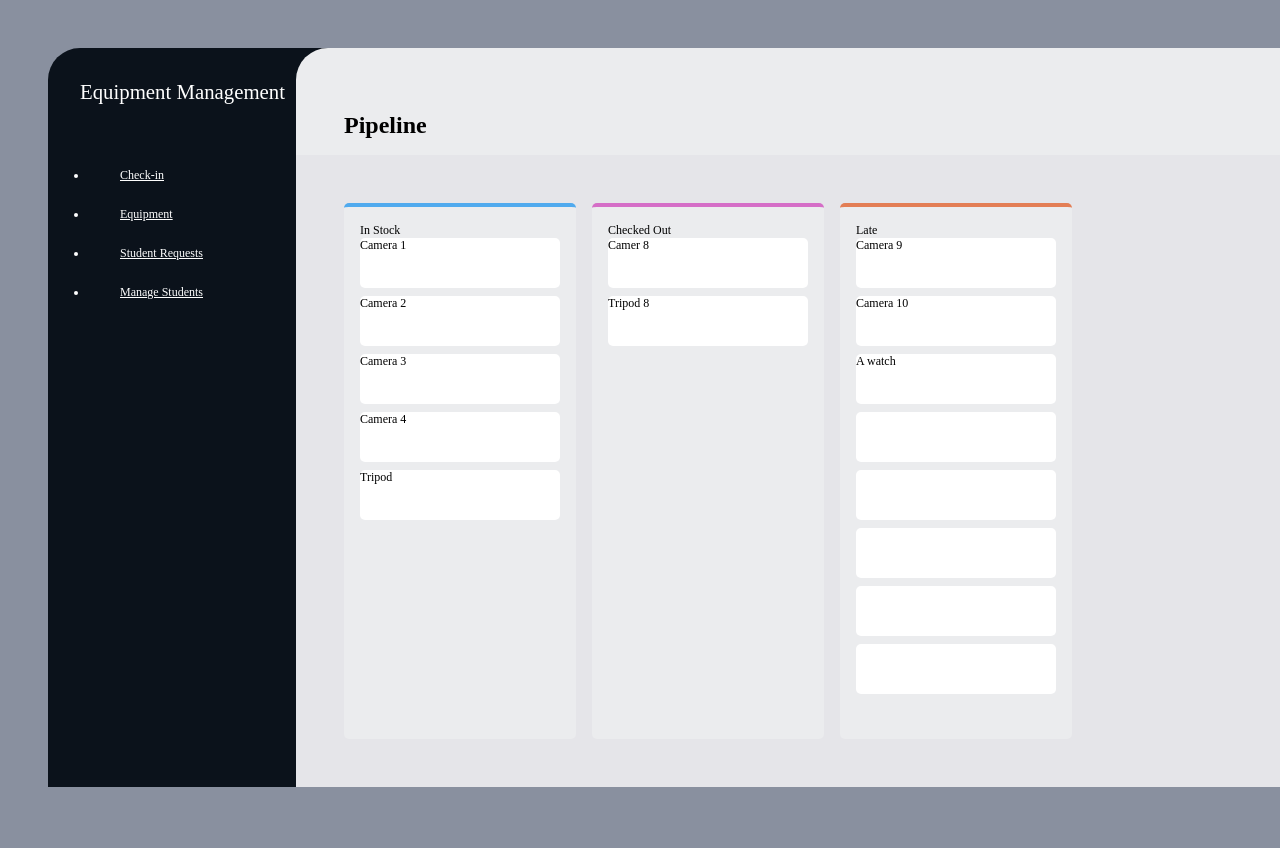
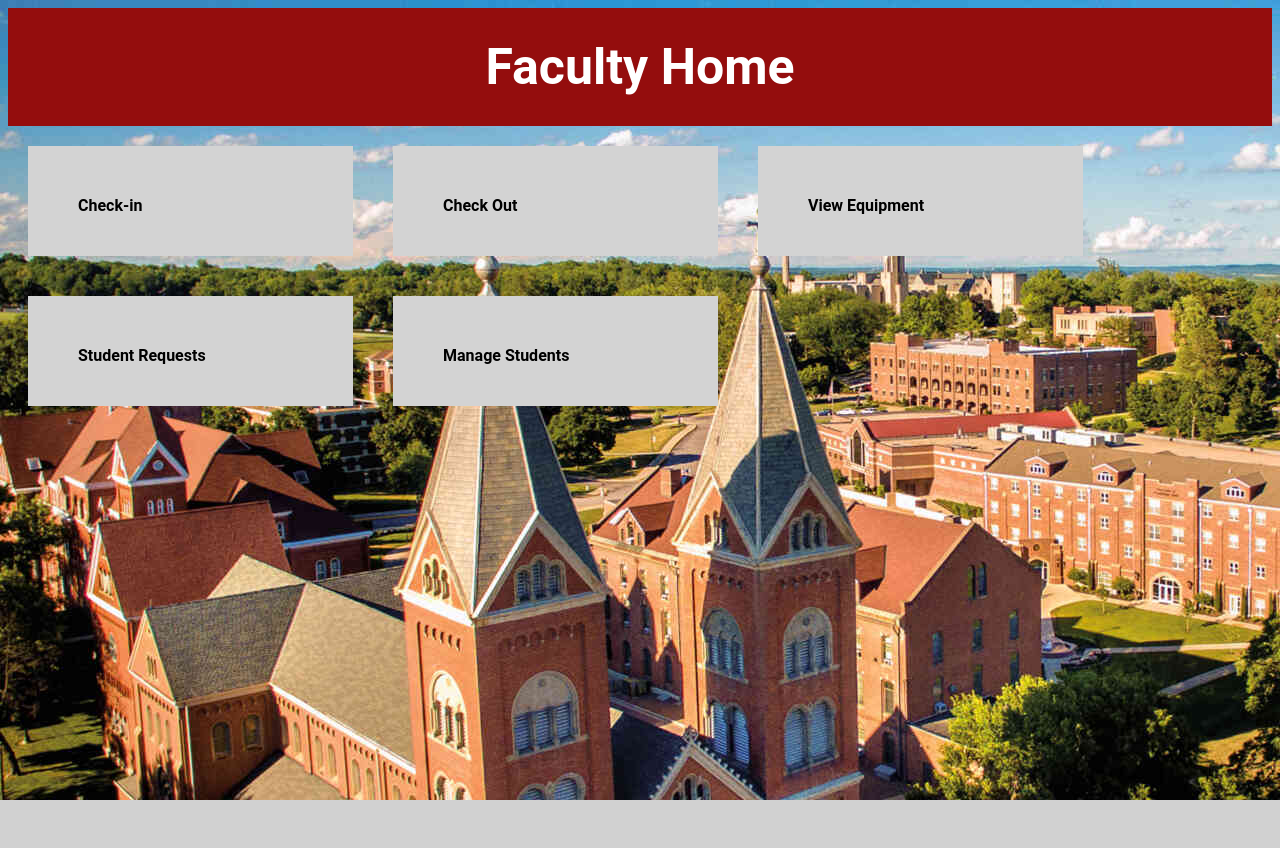
Before and after one commit to JosephBourke/SeniorCapstoneProject, a PHP site: page /faculty_home/index.html in a window 1280 px wide. After the commit the page ends 800 px from the top, so only its background shows below. Run offline with PHP 8.4, Linux system fonts and the light colour scheme.

Commit message:
prettifying
yeah, that

```diff
--- a/website/www/faculty_home/index.html
+++ b/website/www/faculty_home/index.html
@@ -1,257 +1,71 @@
 <!doctype html>
-<!--<header>-->
+
 <style>
-  body {
-    background: #89909f;
-    padding: 3rem 0 0 3rem;
-    font-size: 12px;
-    height: 100vh;
-    margin: 0;
-    overflow: hidden;
+  header {
+    background-color: rgb(148, 13, 13);
+    color: #fff;
+    padding: 30px;
+    text-align: center;
+    font-size: 50px;
   }
 
-  .site-wrap {
-    display: grid;
-    grid-template-columns: 280px 1fr;
+  body {
+
+    background-image: url("about-2000x1000.jpg");
+    font-family: "Roboto", sans-serif;
+    -webkit-font-smoothing: antialiased;
+    -moz-osx-font-smoothing: grayscale;
   }
 
-  .site-nav {
-    background: #0b121b;
-    color: white;
-    border-top-left-radius: 2rem;
+  .flex-container {
     display: flex;
-    flex-direction: column;
+    flex-wrap: wrap;
 
-    a {
-      color: inherit;
-    }
-
-    ul {
-      margin-bottom: auto;
-      li {
-        a {
-          display: block;
-          padding: 0.75rem 0.5rem 0.75rem 2rem;
-          position: relative;
-          &:hover,
-          &:focus {
-            color: #4371c5;
-          }
-        }
-        &.active > a {
-          background: linear-gradient(to right, #101b2d, transparent);
-          &::before {
-            content: "";
-            position: absolute;
-            left: 0;
-            top: 0;
-            height: 100%;
-            background: #4676cd;
-            width: 5px;
-            border-top-right-radius: 4px;
-            border-bottom-right-radius: 4px;
-          }
-        }
-      }
-      ul {
-        padding-left: 1rem;
-        margin-bottom: 0.5rem;
-        a {
-          padding-top: 0.4rem;
-          padding-bottom: 0.4rem;
-        }
-      }
-    }
+    align-content: center;
   }
 
-  .note {
-    width: calc(100% - 6rem);
-    margin: 2rem;
-    background: #171c26;
-    border-radius: 10px;
-    padding: 1rem;
-    h3 {
-      font-size: 0.9rem;
-      margin: 0 0 0.4rem 0;
-    }
-    p {
-      color: #717783;
-    }
+  .flex-container>div {
+    background-color: lightgrey;
+    width: 225px;
+    height: 10px;
+    border: 15px tomato;
+    padding: 50px;
+    margin: 20px;
   }
 
-  .name {
-    font-size: 1.3rem;
-    position: relative;
-    margin: 2rem 0 2rem 0;
-    padding: 0 2.5rem 0.5rem 2rem;
-    width: calc(100% - 3rem);
-    svg {
-      position: absolute;
-      fill: white;
-      width: 16px;
-      height: 16px;
-      right: 0;
-      top: 7px;
-    }
-    &::after {
-      content: "";
-      width: 8px;
-      height: 8px;
-      background: #4777ce;
-      border-radius: 20px;
-      position: absolute;
-      top: 6px;
-      right: -2px;
-    }
-  }
-
-  main {
-    border-top-left-radius: 2rem;
-    background: #ebecee;
-    margin-left: -2rem;
-    position: relative;
-    > header {
-      padding: 3rem 3rem 0 3rem;
-    }
-  }
-
-  .content-columns {
-    padding: 3rem;
-    display: flex;
-    background: #e5e5e9;
-    .col {
-      min-height: 500px;
-      width: 200px;
-      padding: 1rem;
-      background: #ebecee;
-      margin-right: 1rem;
-      box-shadow: 0 0 5px rgba(black, 0.04);
-      border-radius: 5px;
-      &:nth-child(1) {
-        border-top: 4px solid #50aaee;
-      }
-      &:nth-child(2) {
-        border-top: 4px solid #d56ec7;
-      }
-      &:nth-child(3) {
-        border-top: 4px solid #e37e55;
-      }
-      &:nth-child(4) {
-        border-top: 4px solid #ebbd41;
-      }
-    }
-  }
-
-  .item {
-    background: white;
-    box-shadow: 0 2px 4px rgba(black, 0.07);
-    min-height: 50px;
-    border-radius: 5px;
-    margin: 0 0 0.5rem 0;
-  }
-
-  .nav-tabs {
-    a {
-      margin-right: 2rem;
-      display: inline-block;
-      padding: 1rem 0 1rem 0;
-      font-size: 1.15rem;
-      color: #8c939e;
-      position: relative;
-      &.active {
-        color: #101620;
-        font-weight: 600;
-        span {
-          background: #d9dfea;
-          color: #5887d1;
-        }
-        &::after {
-          content: "";
-          position: absolute;
-          bottom: 0;
-          left: 0;
-          width: 100%;
-          height: 4px;
-          background: #457ace;
-          border-top-right-radius: 10px;
-          border-top-left-radius: 10px;
-        }
-      }
-      span {
-        border-radius: 10px;
-        font-size: 0.8rem;
-        padding: 0.25rem 0.4rem;
-        font-weight: 600;
-        vertical-align: middle;
-        position: relative;
-        top: -2px;
-        background: #dfe0e2;
-        color: #868d99;
-      }
-    }
+  a {
+    text-decoration: none;
+    color: black;
   }
 </style>
-<!--</header>-->
+<!-- first was for body and second was for container -->
+<!-- background: rgb(244, 243, 243); -->
+<!-- background-color: rgb(244, 243, 243); -->
+
 <body>
-  <div class="site-wrap">
-    <nav class="site-nav">
-      <div class="name">
-        Equipment Management
-        <!-- <svg width="24" height="24" viewBox="0 0 24 24">
-              <path d="M11.5,22C11.64,22 11.77,22 11.9,21.96C12.55,21.82 13.09,21.38 13.34,20.78C13.44,20.54 13.5,20.27 13.5,20H9.5A2,2 0 0,0 11.5,22M18,10.5C18,7.43 15.86,4.86 13,4.18V3.5A1.5,1.5 0 0,0 11.5,2A1.5,1.5 0 0,0 10,3.5V4.18C7.13,4.86 5,7.43 5,10.5V16L3,18V19H20V18L18,16M19.97,10H21.97C21.82,6.79 20.24,3.97 17.85,2.15L16.42,3.58C18.46,5 19.82,7.35 19.97,10M6.58,3.58L5.15,2.15C2.76,3.97 1.18,6.79 1,10H3C3.18,7.35 4.54,5 6.58,3.58Z"></path>
-            </svg> -->
-      </div>
+  <header>
+    <strong>Faculty Home</strong>
+  </header>
 
-      <ul>
-        <li><a href="./check_in/index.php">Check-in</a></li>
-        <li><a href="./equipment_view/index.php">Equipment</a></li>
-        <li><a href="./request_view/index.php">Student Requests</a></li>
-        <li><a href="./student_view/index.php">Manage Students</a></li>
-      </ul>
-    </nav>
-    <main>
-      <header>
-        <h1 class="title">Pipeline</h1>
-      </header>
+  <div class="flex-container">
+    <div class="container">
+      <a href="./check_in/index.php"><strong>Check-in</strong></a>
+    </div>
+    <div class="container">
+      <a href="check_out.php"><strong>Check Out</strong></a>
+    </div>
 
-      <div class="content-columns">
-        <div class="col">
-          In Stock
-          <div class="item">Camera 1</div>
-          <div class="item">Camera 2</div>
-          <div class="item">Camera 3</div>
-          <div class="item">Camera 4</div>
-          <div class="item">Tripod</div>
-        </div>
-        <div class="col">
-          Checked Out
-          <div class="item">Camer 8</div>
-          <div class="item">Tripod 8</div>
-        </div>
-        <div class="col">
-          Late
-          <div class="item">Camera 9</div>
-          <div class="item">Camera 10</div>
-          <div class="item">A watch</div>
-          <div class="item"></div>
-          <div class="item"></div>
-          <div class="item"></div>
-          <div class="item"></div>
-          <div class="item"></div>
-        </div>
-        <!--
-            <div class="col">
-              <div class="item"></div>
-              <div class="item"></div>
-              <div class="item"></div>
-              <div class="item"></div>
-              <div class="item"></div>
-              <div class="item"></div>
-              <div class="item"></div>
-              <div class="item"></div>
-            </div>
-       -->
-      </div>
-    </main>
+    <div class="container">
+      <a href="./equipment_view/index.php"><strong>View Equipment</strong></a>
+    </div>
+    <div class="container">
+      <a href="./request_view/index.php"><strong>Student Requests</strong></a>
+    </div>
+
+    <div class="container">
+      <a href="./student_view/index.php"><strong>Manage Students</strong></a>
+    </div>
   </div>
+  </div>
+
 </body>
--- a/website/www/student_home/index.php
+++ b/website/www/student_home/index.php
@@ -51,7 +51,7 @@
 
 	$id = $_SESSION["userid"];
 	// I assume this is for testing
-	echo "<p>Hello $id</p>";
+	// echo "<p>Hello $id</p>";
 
 
 	$pickupDate = $_POST['pickupDate'];
@@ -76,7 +76,7 @@
 					or die('Could not connect to the database server' . mysqli_connect_error());
 
 				$query = "SELECT e.id, e.name from equipment e, checkout c where e.id = c.equipment_id and c.checkintim e is null";
-				//  $query = "SELECT e.id, e.name from equipment e, checkout c where e.id = c.equipment_id;";
+				// $query = "SELECT e.id, e.name from equipment e, checkout c where e.id = c.equipment_id;";
 				// $query = "SELECT id name FROM equipment;";
 
 				//This will take the name from each piece of avalable equipment seen in the database and display them accordingly.
```
Also changed, not shown: website/www/faculty_home/about-2000x1000.jpg (added).
